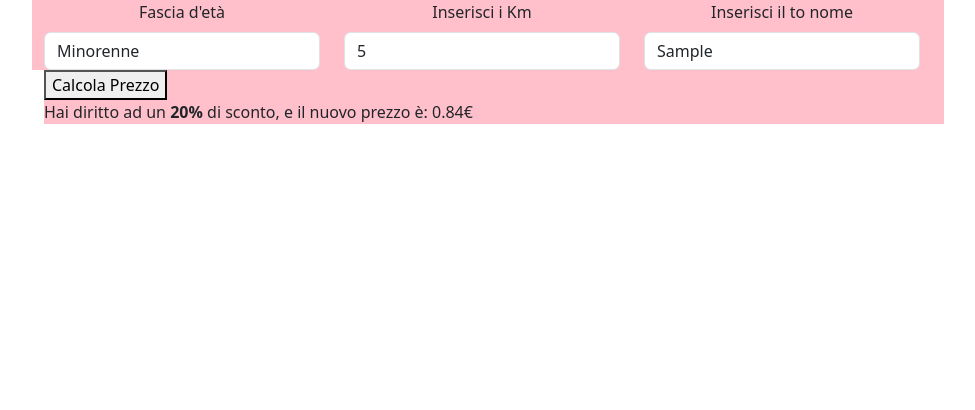
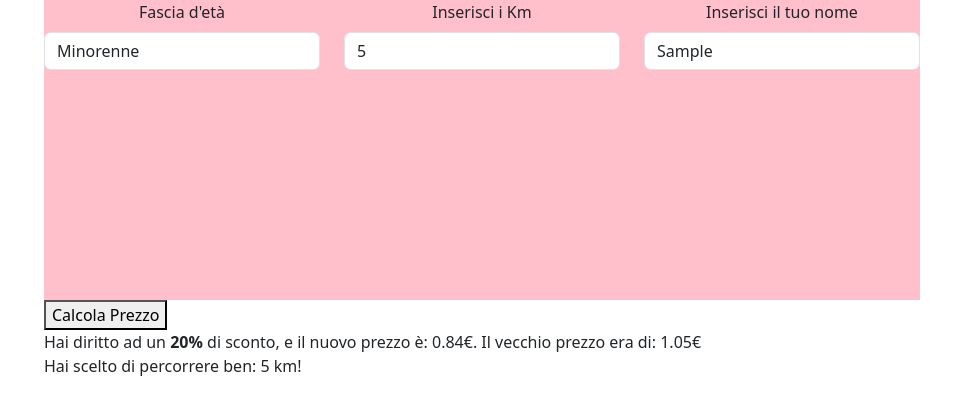
Before and after one commit to MichelangeloCaltagirone/js-biglietto-treno-form, a plain HTML site: page index.html in a window 1280 px wide. Both pictures are taken after typing "5", "Sample" into the empty fields and a click on the button "Calcola Prezzo". Shown: the whole page, without its empty margins (146-1121 px from the left). Drawn offline with nearby package versions, Linux system fonts and the light colour scheme.

Commit message:
Implemented the correct Second Milestone. I was missing to show the user the choice he/she have done, like the km, and was missing to show also the old price if it has discount on it. But almost all the bonuses are missing, only added the requested type of inputs in the form. Missing better style for page, and the Random generation of numbers to fill the ticket.

```diff
--- a/css/style.css
+++ b/css/style.css
@@ -1,4 +1,7 @@
 div {
     width: 900px;
+    height: 300px;
+}
+form {
     background-color: pink;
 }
--- a/index.html
+++ b/index.html
@@ -21,7 +21,6 @@
                             <option value="maggiorenne">Maggiorenne</option>
                             <option value="over65">Over65</option>
                         </select>
-
                 </div>
 
                 <div class="col-4">
@@ -30,13 +29,14 @@
                 </div>
 
                 <div class="col-4">
-                    <label class="form-label" for="userName">Inserisci il to nome</label>
+                    <label class="form-label" for="userName">Inserisci il tuo nome</label>
                     <input class="form-control" type="text" placeholder="Inserisci il tuo nome" name="userNAme">
                 </div>
 
             </div>
-            <button>Calcola Prezzo</button>
+            <button type="button">Calcola Prezzo</button>
             <span class="d-block"></span>
+            <span id="kmChoice"></span>
         </form>
 
 
--- a/script/script.js
+++ b/script/script.js
@@ -37,6 +37,7 @@ const userAgeField = document.getElementById('userAge');
 const userKmField = document.getElementById('userKm');
 const btnCalcPrize = document.querySelector('button');
 const priceResult = document.querySelector('span');
+const kmChoice = document.getElementById('kmChoice');
 const kmPrice = 0.21;
 
 // Gestiosco Eventi
@@ -58,8 +59,8 @@ btnCalcPrize.addEventListener('click', function (e) {
     const isInvalidKm = isNaN(userKm) || userKm < 1;
     console.log(isInvalidKm, 'invalidKm?');
 
-    if (isInvalidKm) {   // non è molto carino, se sbagli entrambi ti dirà solo che avrai sbagliato il primo, in questo caso l'età
-        const errorMessage = isInvalidKm ? "Hai inserito un'età sbagliata!" : "Hai inserito un kilometraggio sbagliato!";
+    if (isInvalidKm) {
+        const errorMessage = "Hai inserito dei km sbagliati!";
         alert(errorMessage);
         location.reload();   // se trovo errore, ricarico la pagina
 }
@@ -87,7 +88,7 @@ btnCalcPrize.addEventListener('click', function (e) {
         finalPrice -= discountAmount;
         console.log('finalPrice:', finalPrice);
 
-        priceResult.innerHTML = `${discountMessage} e il nuovo prezzo è: ${finalPrice.toFixed(2)}€`;
+        priceResult.innerHTML = `${discountMessage} e il nuovo prezzo è: ${finalPrice.toFixed(2)}€. Il vecchio prezzo era di: ${startPrice.toFixed(2)}€`;
         console.log('finalPrice:', finalPrice);
 
     } else {
@@ -95,6 +96,12 @@ btnCalcPrize.addEventListener('click', function (e) {
         console.log('finalPrice:', finalPrice);
     }
 
+    kmChoice.innerHTML = `Hai scelto di percorrere ben: ${userKm} km!`;
+
+
+
+
+
 
 
 
```
